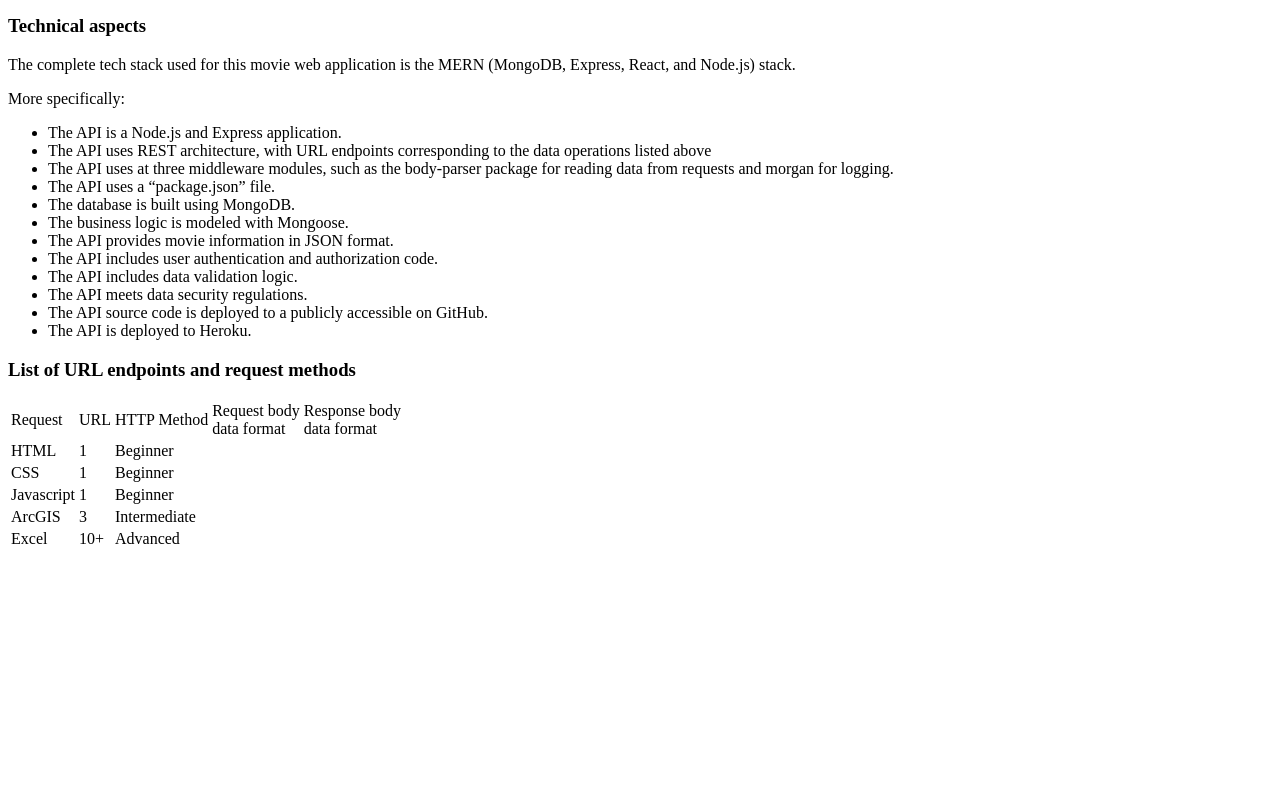
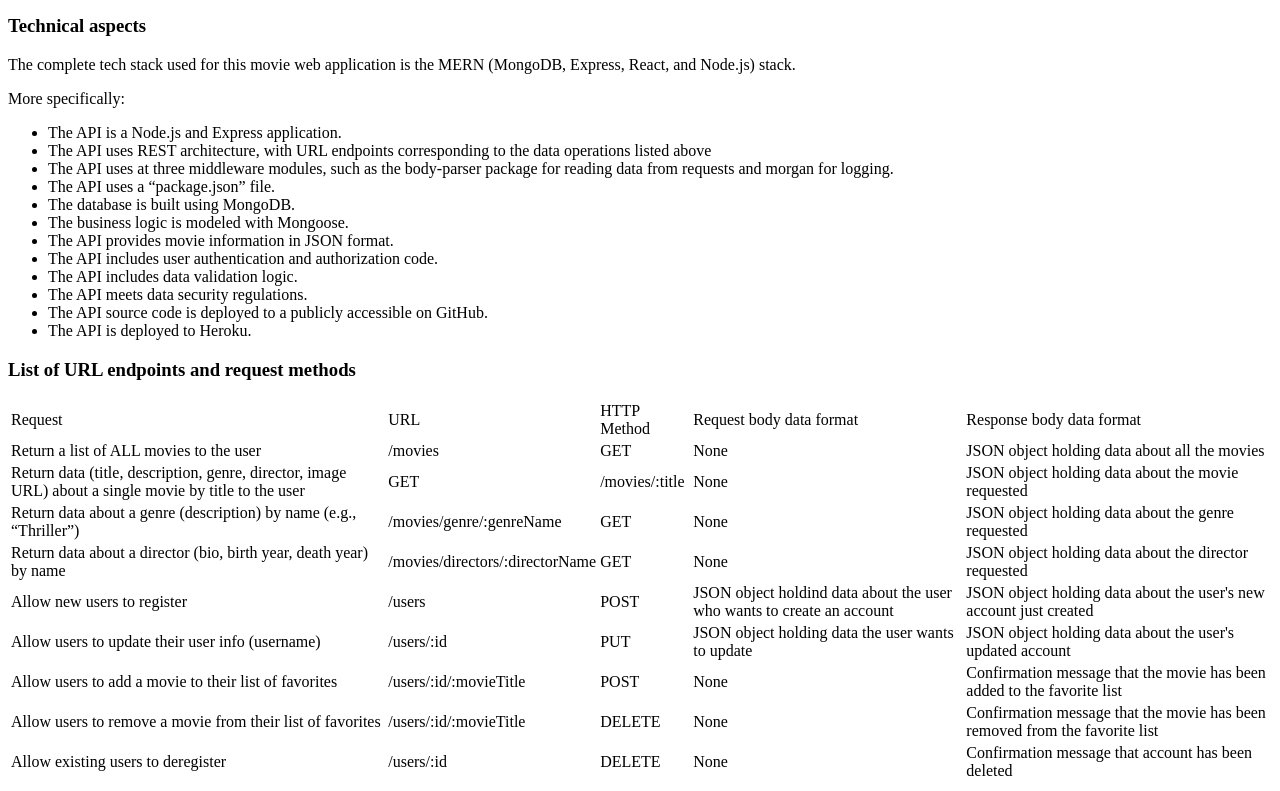
Before and after one commit to AlexaCai/movie-api, a website: page public/documentation.html in a window 1280 px wide. Shown: the part 476-1267 px from the top of the page. Before the commit the page ends 1035 px from the top, so only its background shows below. Drawn offline with Linux system fonts and the light colour scheme.

Commit message:
Add the list of URL endpoints and request methods for all possible options a user could do

```diff
--- a/public/documentation.html
+++ b/public/documentation.html
@@ -71,38 +71,73 @@
                 <td>Request</td>
                 <td>URL</td>
                 <td>HTTP Method</td>
-                <td>Request body <br>
-                    data format
-                    </td>
-                <td>Response body<br>
-                    data format</td>
+                <td>Request body data format</td>
+                <td>Response body data format</td>
             </tr>
         </thead>
         <tbody>
             <tr>
-                <td>HTML</td>
-                <td>1</td>
-                <td>Beginner</td>
+                <td>Return a list of ALL movies to the user</td>
+                <td>/movies</td>
+                <td>GET</td>
+                <td>None</td>
+                <td>JSON object holding data about all the movies</td>
             </tr>
             <tr>
-                <td>CSS</td>
-                <td>1</td>
-                <td>Beginner</td>
+                <td>Return data (title, description, genre, director, image URL) about a single movie by title to the user</td>
+                <td>GET</td>
+                <td>/movies/:title</td>
+                <td>None</td>
+                <td>JSON object holding data about the movie requested</td>
             </tr>
             <tr>
-                <td>Javascript</td>
-                <td>1</td>
-                <td>Beginner</td>
+                <td>Return data about a genre (description) by name (e.g., “Thriller”)</td>
+                <td>/movies/genre/:genreName</td>
+                <td>GET</td>
+                <td>None</td>
+                <td>JSON object holding data about the genre requested</td>
             </tr>
             <tr>
-                <td>ArcGIS</td>
-                <td>3</td>
-                <td>Intermediate</td>
+                <td>Return data about a director (bio, birth year, death year) by name</td>
+                <td>/movies/directors/:directorName</td>
+                <td>GET</td>
+                <td>None</td>
+                <td>JSON object holding data about the director requested</td>
             </tr>
             <tr>
-                <td>Excel</td>
-                <td>10+</td>
-                <td>Advanced</td>
+                <td>Allow new users to register</td>
+                <td>/users</td>
+                <td>POST</td>
+                <td>JSON object holdind data about the user who wants to create an account</td>
+                <td>JSON object holding data about the user's new account just created</td>
+            </tr>
+            <tr>
+                <td>Allow users to update their user info (username)</td>
+                <td>/users/:id</td>
+                <td>PUT</td>
+                <td>JSON object holding data the user wants to update</td>
+                <td>JSON object holding data about the user's updated account</td>
+            </tr>
+            <tr>
+                <td>Allow users to add a movie to their list of favorites</td>
+                <td>/users/:id/:movieTitle</td>
+                <td>POST</td>
+                <td>None</td>
+                <td>Confirmation message that the movie has been added to the favorite list</td>
+            </tr>
+            <tr>
+                <td>Allow users to remove a movie from their list of favorites</td>
+                <td>/users/:id/:movieTitle</td>
+                <td>DELETE</td>
+                <td>None</td>
+                <td>Confirmation message that the movie has been removed from the favorite list</td>
+            </tr>
+            <tr>
+                <td>Allow existing users to deregister</td>
+                <td>/users/:id</td>
+                <td>DELETE</td>
+                <td>None</td>
+                <td>Confirmation message that account has been deleted</td>
             </tr>
         </tbody>
     </table>
```
